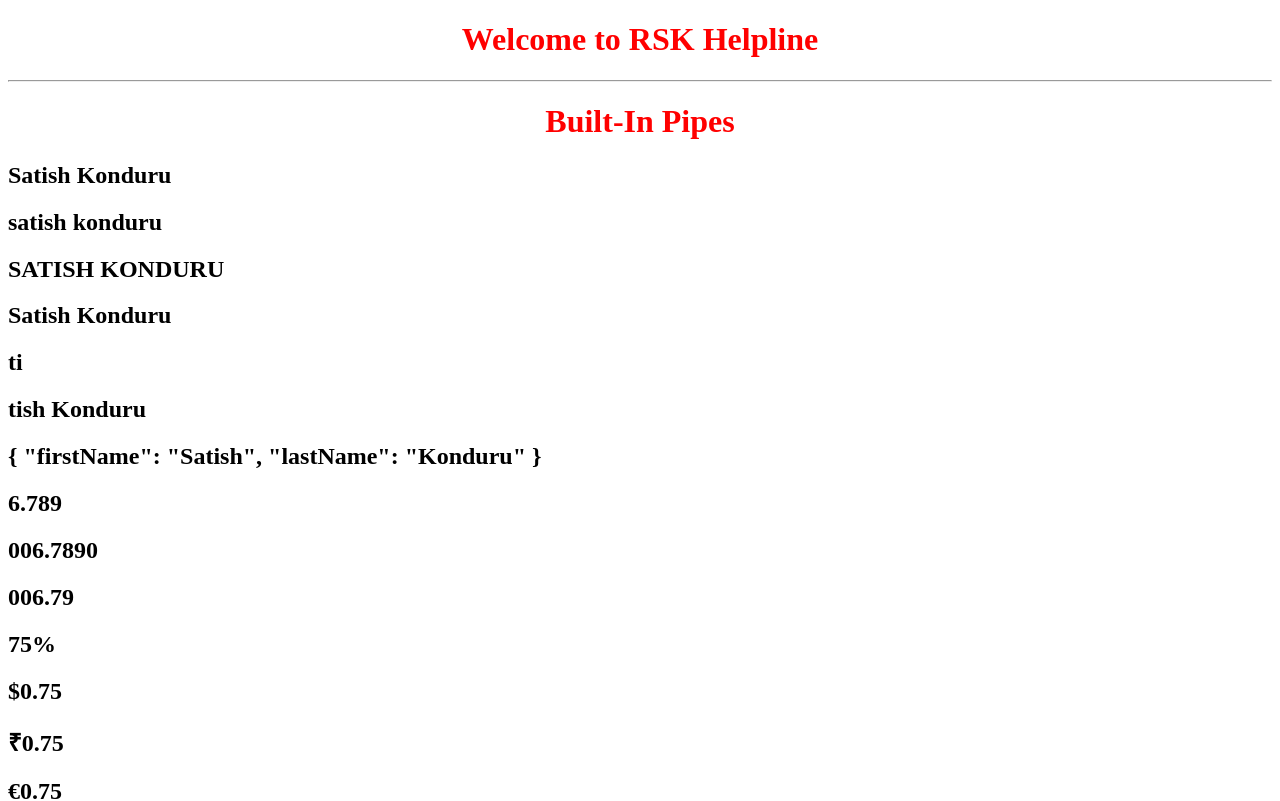
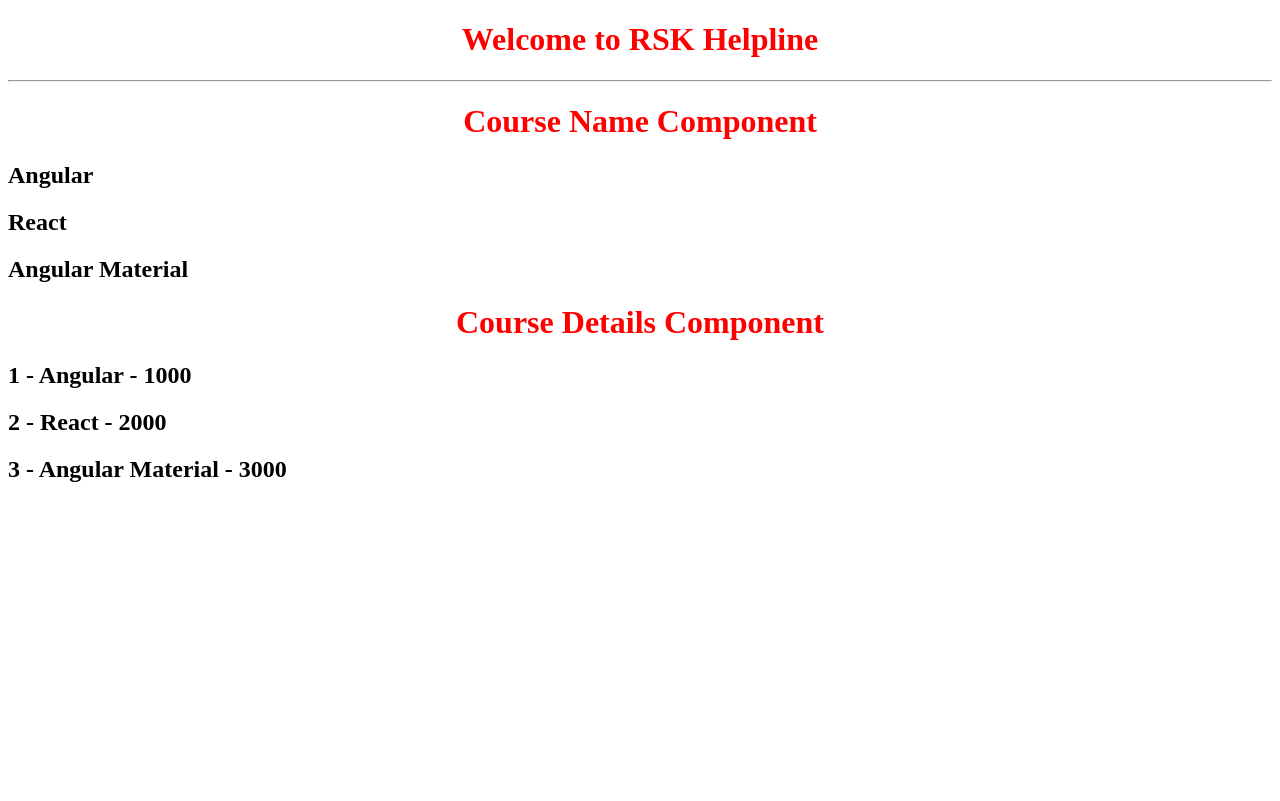
Before and after one commit to SatishKonduru/batch15, an Angular app: page / in a window 1280 px wide. Shown: the top 801 px of the page. Built offline with nearby package versions, Linux system fonts and the light colour scheme.

Commit message:
Dependency Injection

```diff
--- a/src/app/app.component.html
+++ b/src/app/app.component.html
@@ -17,4 +17,6 @@
 <!-- <app-for></app-for> -->
 <!-- <app-child  (childMsg)="childData=$event"   [fromParent]="parentMsg"></app-child>
 <h2>In Parent/app/root component: {{childData}}</h2> -->
-<app-built-in-pipes></app-built-in-pipes>
+<!-- <app-built-in-pipes></app-built-in-pipes> -->
+<app-course-name></app-course-name>
+<app-course-details></app-course-details>
--- a/src/app/app.module.ts
+++ b/src/app/app.module.ts
@@ -15,6 +15,8 @@ import { SwitchComponent } from './components/switch/switch.component';
 import { ForComponent } from './components/for/for.component';
 import { ChildComponent } from './components/child/child.component';
 import { BuiltInPipesComponent } from './components/built-in-pipes/built-in-pipes.component';
+import { CourseNameComponent } from './components/course-name/course-name.component';
+import { CourseDetailsComponent } from './components/course-details/course-details.component';
 
 @NgModule({
   declarations: [
@@ -29,7 +31,9 @@ import { BuiltInPipesComponent } from './components/built-in-pipes/built-in-pipe
     SwitchComponent,
     ForComponent,
     ChildComponent,
-    BuiltInPipesComponent
+    BuiltInPipesComponent,
+    CourseNameComponent,
+    CourseDetailsComponent
   ],
   imports: [
     BrowserModule,
--- /dev/null
+++ b/src/app/components/course-details/course-details.component.html
@@ -0,0 +1,4 @@
+<h1>Course Details Component</h1>
+<div *ngFor="let x of course">
+  <h2>{{x.id}} - {{x.name}} - {{x.fee}}</h2>
+</div>
--- /dev/null
+++ b/src/app/components/course-details/course-details.component.ts
@@ -0,0 +1,19 @@
+import { Component, OnInit } from '@angular/core';
+
+@Component({
+  selector: 'app-course-details',
+  templateUrl: './course-details.component.html',
+  styleUrls: ['./course-details.component.css']
+})
+export class CourseDetailsComponent implements OnInit {
+  public course = [
+    {id: 1, name: "Angular", fee: 1000},
+    {id: 2, name: "React", fee: 2000},
+    {id: 3, name: "Angular Material", fee: 3000}
+  ]
+  constructor() { }
+
+  ngOnInit(): void {
+  }
+
+}
--- /dev/null
+++ b/src/app/components/course-name/course-name.component.html
@@ -0,0 +1,4 @@
+<h1>Course Name Component</h1>
+<div *ngFor="let x of course">
+  <h2>{{x.name}}</h2>
+</div>
--- /dev/null
+++ b/src/app/components/course-name/course-name.component.ts
@@ -0,0 +1,19 @@
+import { Component, OnInit } from '@angular/core';
+
+@Component({
+  selector: 'app-course-name',
+  templateUrl: './course-name.component.html',
+  styleUrls: ['./course-name.component.css']
+})
+export class CourseNameComponent implements OnInit {
+public course = [
+  {id: 1, name: "Angular", fee: 1000},
+  {id: 2, name: "React", fee: 2000},
+  {id: 3, name: "Angular Material", fee: 3000}
+]
+  constructor() { }
+
+  ngOnInit(): void {
+  }
+
+}
```
Also changed, not shown: src/app/components/course-details/course-details.component.css (added), src/app/components/course-name/course-name.component.css (added).
